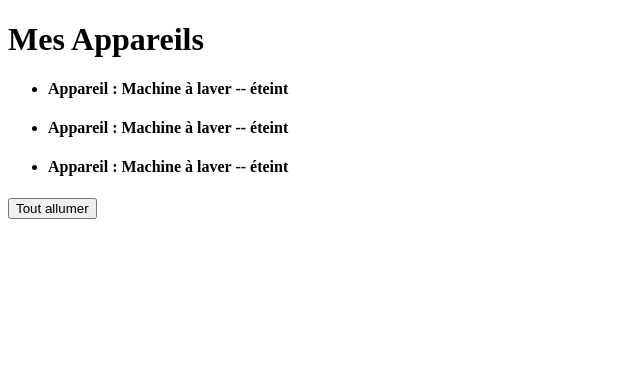
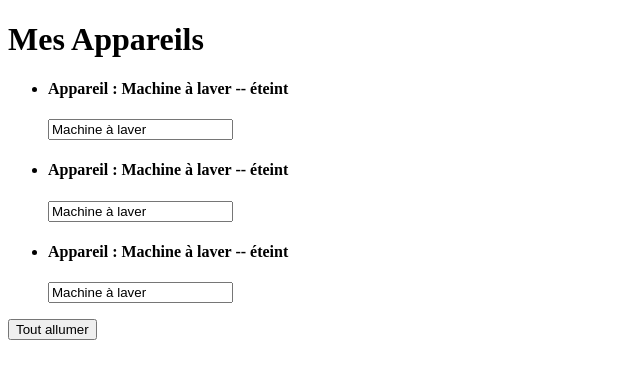
Before and after one commit to HeithemLejmi/Angular-Projects, an Angular app: page / in a window 1280 px wide. Shown: the top 378 px of the page, without its empty margins (0-640 px from the left). Built offline with nearby package versions, Linux system fonts and the light colour scheme.

Commit message:
Add the two ways binding by adding the input feature

```diff
--- a/src/app/app.module.ts
+++ b/src/app/app.module.ts
@@ -1,6 +1,6 @@
 import { BrowserModule } from '@angular/platform-browser';
 import { NgModule } from '@angular/core';
-
+import { FormsModule } from '@angular/forms';
 import { AppComponent } from './app.component';
 import { MonPremierComponent } from './mon-premier/mon-premier.component';
 import { AppareilComponent } from './appareil/appareil.component';
@@ -12,7 +12,8 @@
     AppareilComponent
   ],
   imports: [
-    BrowserModule
+    BrowserModule,
+    FormsModule
   ],
   providers: [],
   bootstrap: [AppComponent]
--- a/src/app/appareil/appareil.component.html
+++ b/src/app/appareil/appareil.component.html
@@ -1,3 +1,4 @@
 <li class="list-group-item">
   <h4> Appareil : {{appareilName}} -- {{getStatus()}} </h4>
+  <input type="text" class="form-control" [(ngModel)]="appareilName">
 </li>
```
